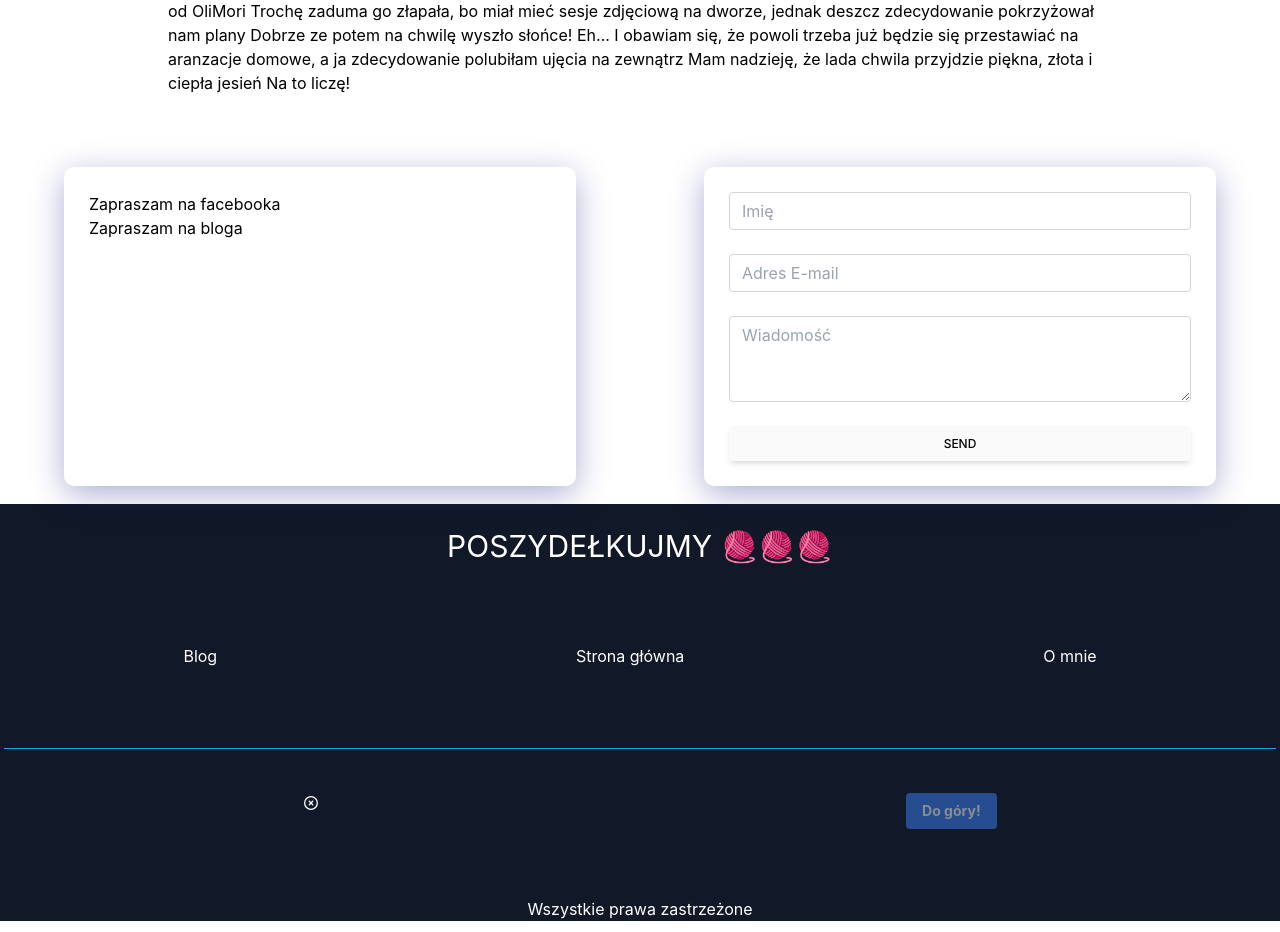
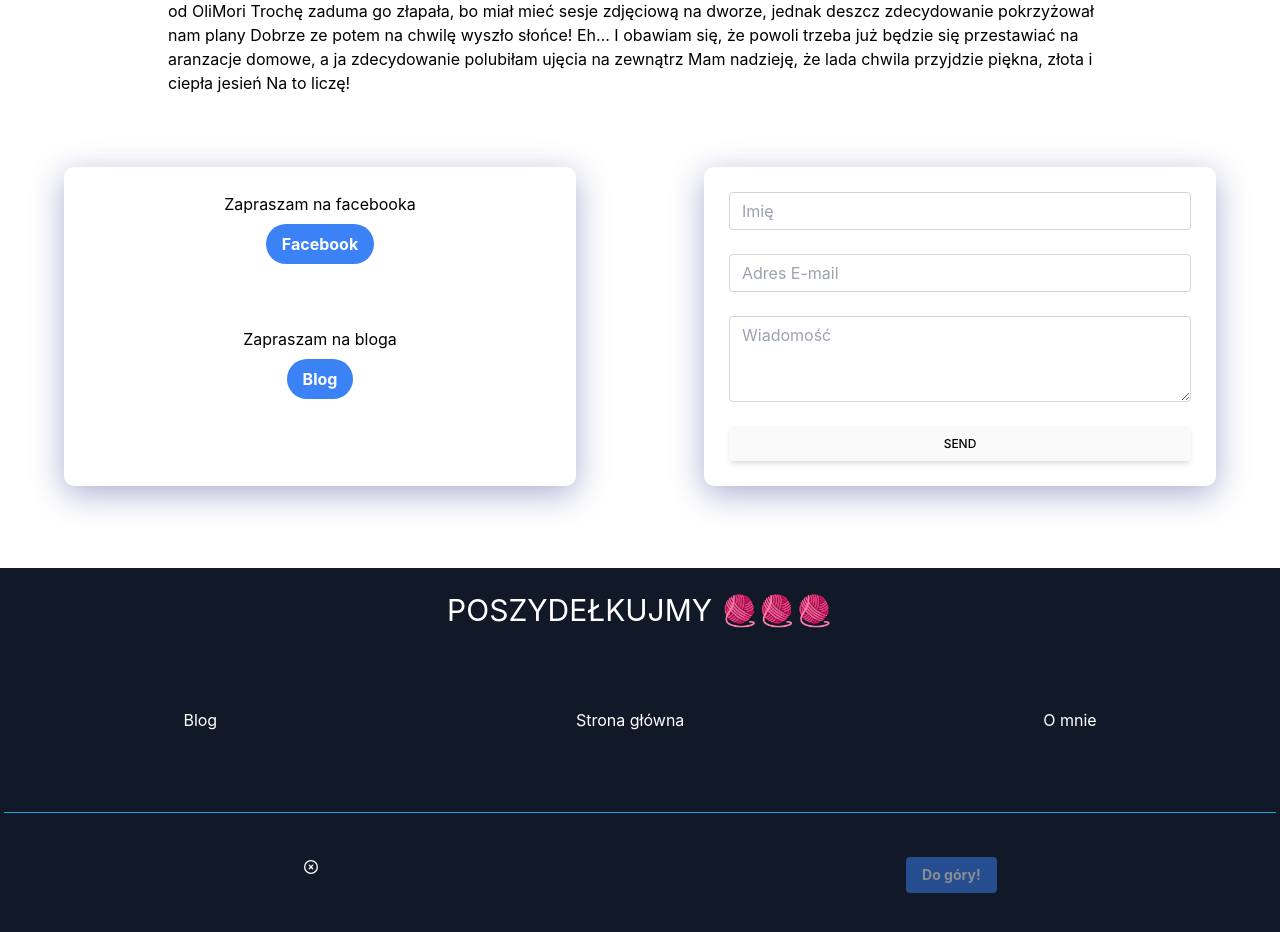
Before and after one commit to LukaszPietrzykowski16/szydelkowa-pasja, a Next.js app: page / in a window 1280 px wide. Shown: the part 3000-3932 px from the top of the page. Built offline with nearby package versions, Linux system fonts and the light colour scheme.

Commit message:
form changes

```diff
--- a/pages/components/main-page/Form.jsx
+++ b/pages/components/main-page/Form.jsx
@@ -3,11 +3,26 @@ import logo from '../../images/logo.jpg';
 
 function Form() {
   return (
-    <div className='flex flex-wrap justify-center align-center w-full md:flex-nowrap'>
+    <div className='flex flex-wrap justify-center align-center w-full md:flex-nowrap pb-16'>
        <div className='flex justify-center align-center w-full'>
-   <div className="glass block p-6 rounded-lg shadow-lg bg-white w-4/5 md:w-4/5 mt-8">
-      <div className=''> Zapraszam na facebooka </div>
-      <div className=''>  Zapraszam na bloga</div>
+   <div className="flex flex-wrap justify-center align-center border-sky-500 glass block p-6 rounded-lg w-4/5 md:w-4/5 mt-8">
+      <div className='w-full text-center'>
+        <div className='pb-2'>
+          Zapraszam na facebooka
+        </div>
+      <button className="text-center bg-blue-500 hover:bg-blue-700 text-white font-bold py-2 px-4 rounded-full">
+        Facebook
+      </button>
+      </div>
+      <div className='w-full text-center'>
+      <div className='pb-2'>
+      Zapraszam na bloga
+      </div>
+      <button class="text-center bg-blue-500 hover:bg-blue-700 text-white font-bold py-2 px-4 rounded-full">
+        Blog
+      </button>
+
+      </div>
    </div>
    </div>
     <div className='flex justify-center align-center w-full'>
```
